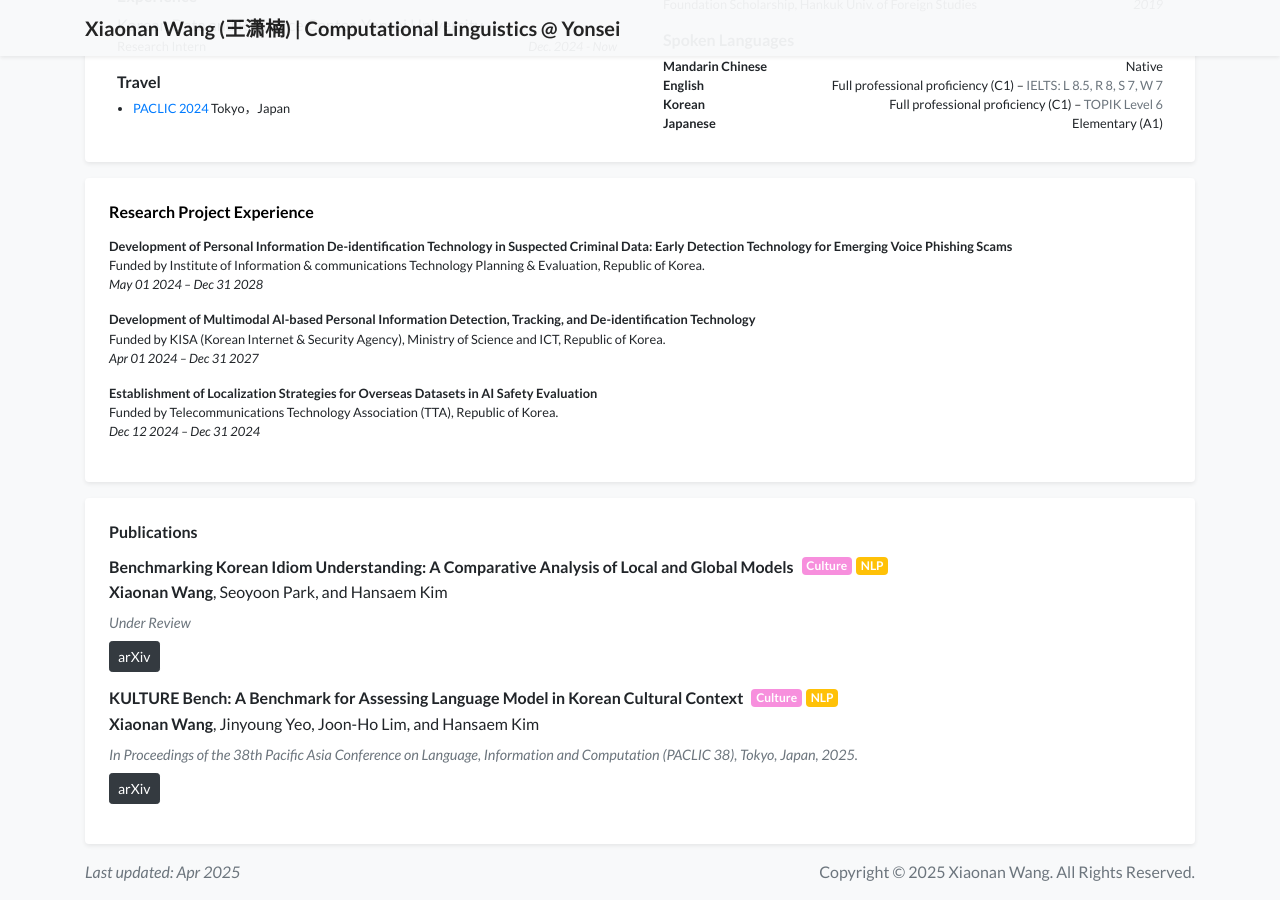
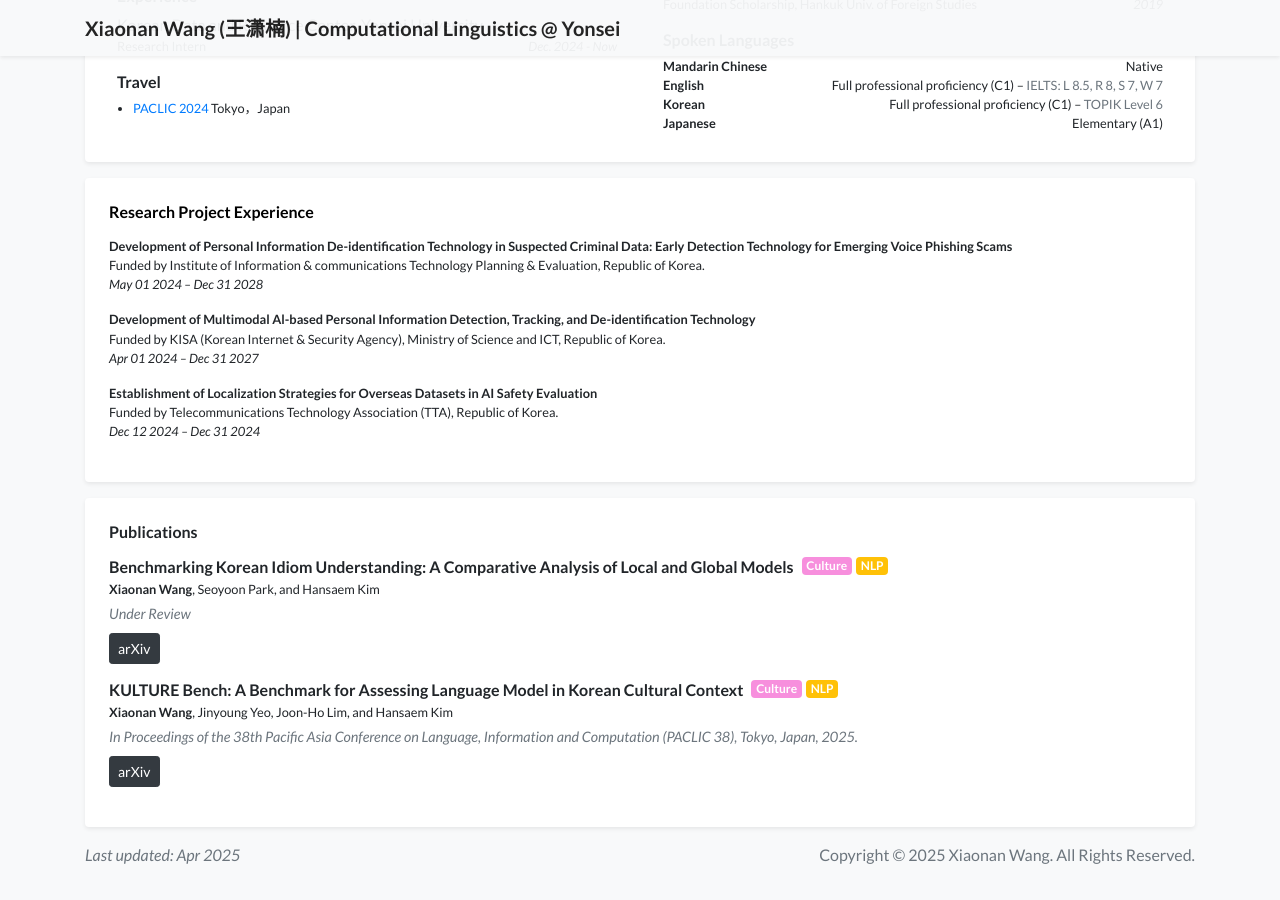
Before and after one commit to wangxiaonan-git/wangxiaonan-git.github.io, a Jekyll site: the page built from index.html, in a window 1280 px wide and 900 px high, scrolled down 776 px. Built offline with Jekyll 4.4.1, drawn with Linux system fonts in a browser that asks for light colours; a style sheet for code colours, icons or effects is not loaded.

Commit message:
Update index.html

```diff
--- a/index.html
+++ b/index.html
@@ -53,7 +53,7 @@ num_selected: 10
             <span class="badge ml-2" style="background-color: #f78fdd; color: white;">Culture</span>
             <span class="badge ml-1" style="background-color: #ffc107; color: white;">NLP</span>
           </h6>
-          <p class="mb-2">
+          <p class="mb-1 small">
             <strong>Xiaonan Wang</strong>, Seoyoon Park, and Hansaem Kim
           </p>
           <p class="text-muted font-italic mb-2" style="font-size: 0.9rem;">Under Review</p>
@@ -66,7 +66,7 @@ num_selected: 10
             <span class="badge ml-2" style="background-color: #f78fdd; color: white;">Culture</span>
             <span class="badge ml-1" style="background-color: #ffc107; color: white;">NLP</span>
           </h6>
-          <p class="mb-2">
+          <p class="mb-1 small">
             <strong>Xiaonan Wang</strong>, Jinyoung Yeo, Joon-Ho Lim, and Hansaem Kim
           </p>
           <p class="text-muted font-italic mb-2" style="font-size: 0.9rem;">In Proceedings of the 38th Pacific Asia Conference on Language, Information and Computation (PACLIC 38), Tokyo, Japan, 2025.</p>
```
